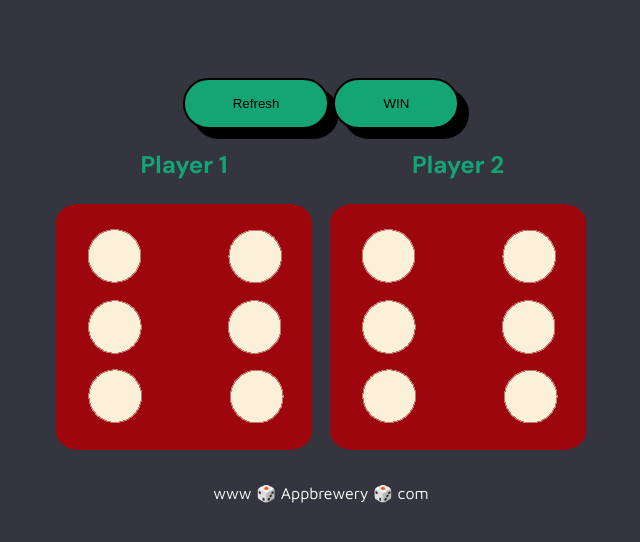
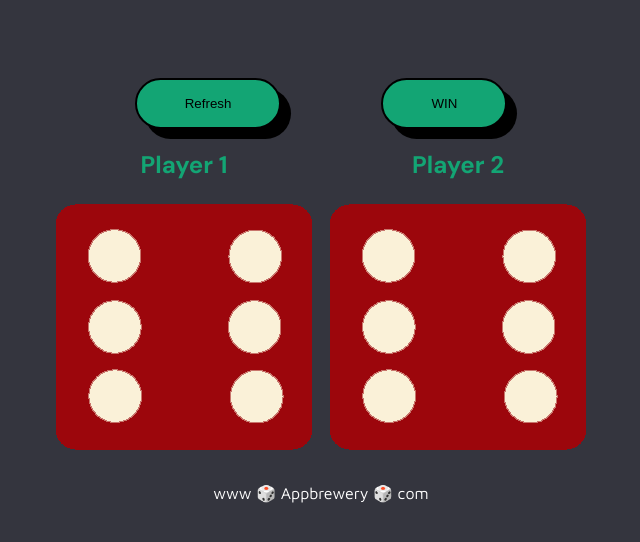
Before and after one commit to virtualprogrammer0/Dicegame, a plain HTML site: page index.html in a window 1280 px wide. Shown: the part 216-758 px from the top of the page, without its empty margins (319-959 px from the left). Drawn offline with Linux system fonts and the light colour scheme.

Commit message:
fixed buttomn postitioning

```diff
--- a/style.css
+++ b/style.css
@@ -16,6 +16,9 @@ h1 {
 
 .btn {
     text-align: center;
+    display: flex;
+    justify-content: center;
+    gap: 100px;
 }
 
 button {
```
